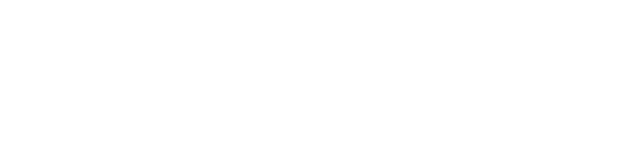
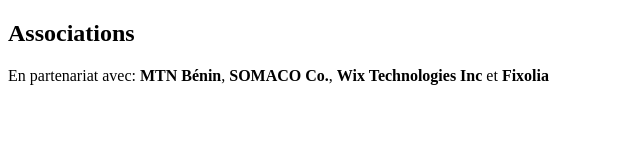
Before and after one commit to adammahamat23/git-mon-cv, a plain HTML site: page index.html in a window 1280 px wide. Shown: the whole page, without its empty margins (0-640 px from the left). Drawn offline with Linux system fonts and the light colour scheme.

Commit message:
mise en place de la section associations”

```diff
--- a/index.html
+++ b/index.html
@@ -8,6 +8,9 @@
    <title>Mon CV</title>
 </head>
 <body>
-
+   <section class="assotiations">
+      <h2>Associations</h2>
+      <p>En partenariat avec: <b>MTN Bénin</b>, <b>SOMACO Co.</b>, <b>Wix Technologies Inc</b> et <b>Fixolia</b></p>
+   </section>
 </body>
 </html>
```
